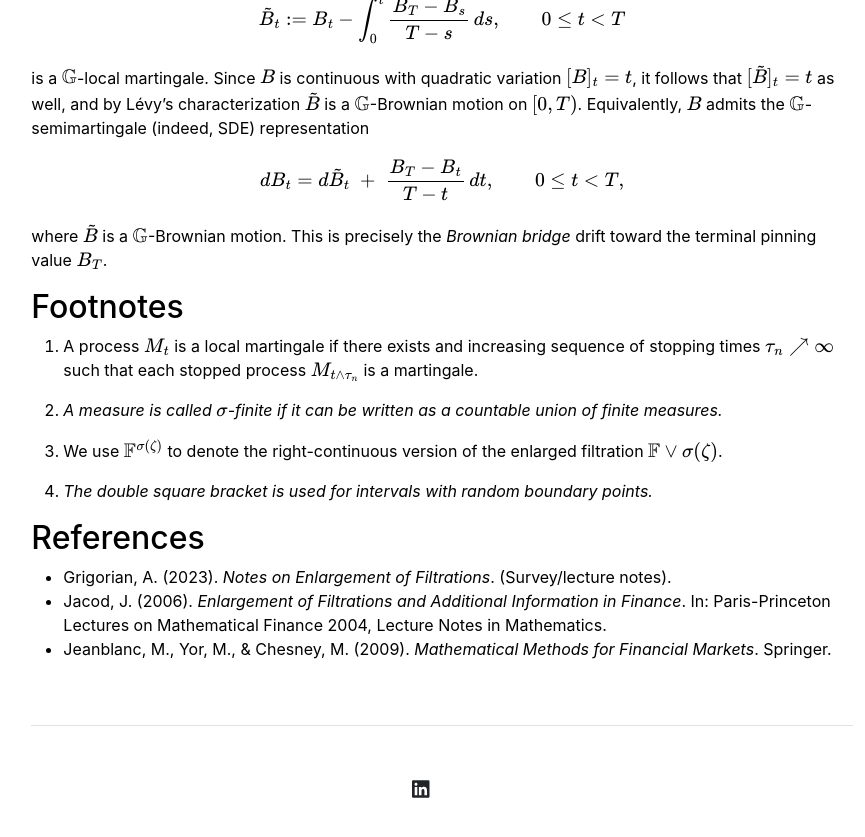
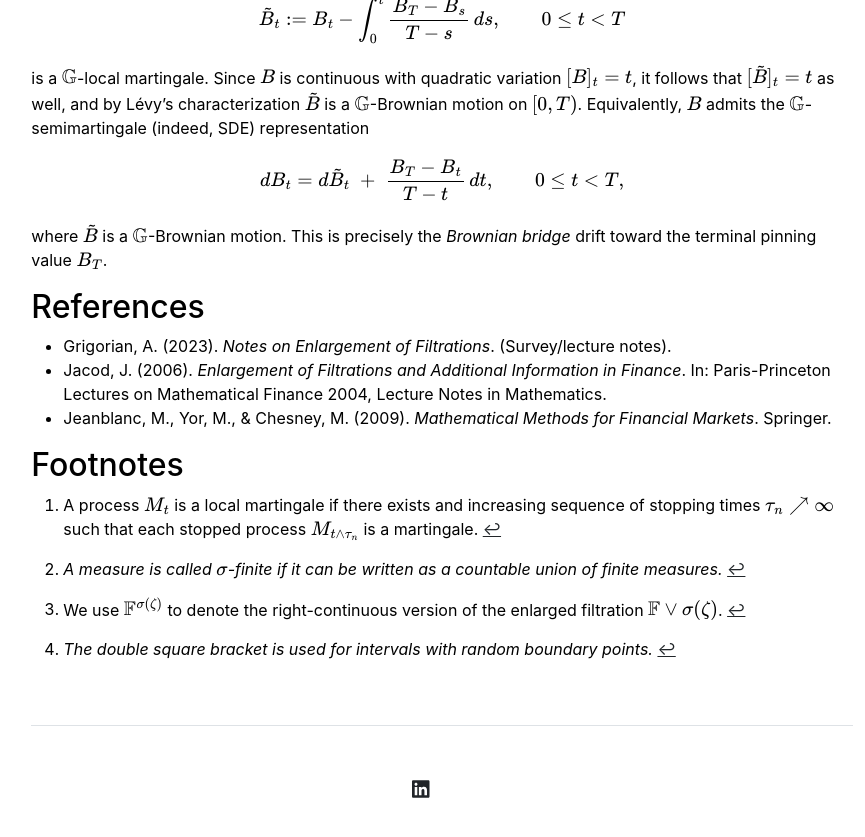
Before and after one commit to stochasticsystemslab/stochasticsystemslab.github.io, a Jekyll site: the page built from _posts/2025-12-28-enlargement-of-filtrations.md, in a window 1280 px wide and 900 px high, scrolled down 4027 px. Shown: the top 837 px of the window, without its empty margins (198-1063 px from the left). Built offline with Jekyll 4.4.1, drawn with Linux system fonts in a browser that asks for light colours; some of the changed text lies outside the part shown.

```diff
--- a/_posts/2025-12-28-enlargement-of-filtrations.md
+++ b/_posts/2025-12-28-enlargement-of-filtrations.md
@@ -251,24 +251,20 @@ $$dB_t = d\tilde{B}_t \;+\; \frac{B_T - B_t}{T-t}\, dt,
 This is precisely the *Brownian bridge* drift toward the terminal
 pinning value $B_T$.
 
-## Footnotes
-
-1. A process $M_t$ is a local martingale if there exists and
-    increasing sequence of stopping times $\tau_n\nearrow\infty$ such
-    that each stopped process $M_{t\wedge\tau_n}$ is a martingale.
-
-2. *A measure is called $\sigma$-finite if it can be written as a
-    countable union of finite measures.*
-
-3. We use $\mathbb{F}^{\sigma(\zeta)}$ to denote the right-continuous
-    version of the enlarged filtration $\mathbb{F}\lor \sigma(\zeta)$.
-
-4. *The double square bracket is used for intervals with random
-    boundary points.*
-
 
 ## References
 
 - Grigorian, A. (2023). *Notes on Enlargement of Filtrations*. (Survey/lecture notes).
 - Jacod, J. (2006). *Enlargement of Filtrations and Additional Information in Finance*. In: Paris-Princeton Lectures on Mathematical Finance 2004, Lecture Notes in Mathematics.
 - Jeanblanc, M., Yor, M., & Chesney, M. (2009). *Mathematical Methods for Financial Markets*. Springer.
+
+
+## Footnotes
+
+[^1]: A process $M_t$ is a local martingale if there exists and increasing sequence of stopping times $\tau_n\nearrow\infty$ such that each stopped process $M_{t\wedge\tau_n}$ is a martingale.
+
+[^2]: *A measure is called $\sigma$-finite if it can be written as a countable union of finite measures.*
+
+[^3]: We use $\mathbb{F}^{\sigma(\zeta)}$ to denote the right-continuous version of the enlarged filtration $\mathbb{F}\lor \sigma(\zeta)$.
+
+[^4]: *The double square bracket is used for intervals with random boundary points.*
```
